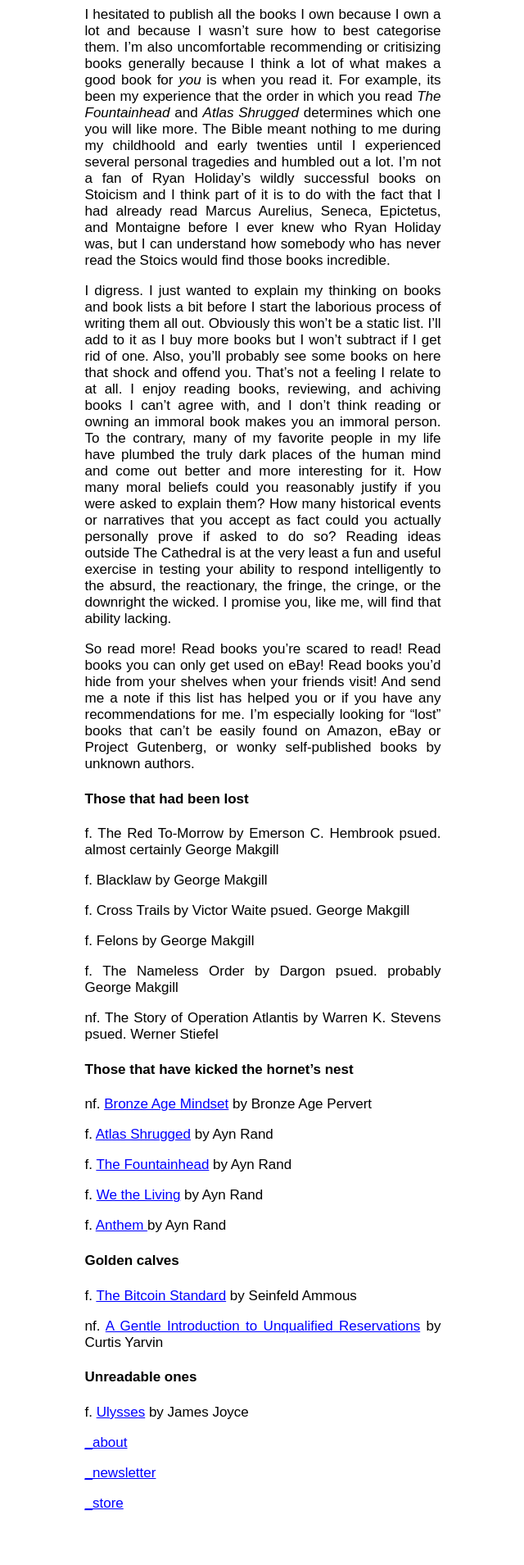
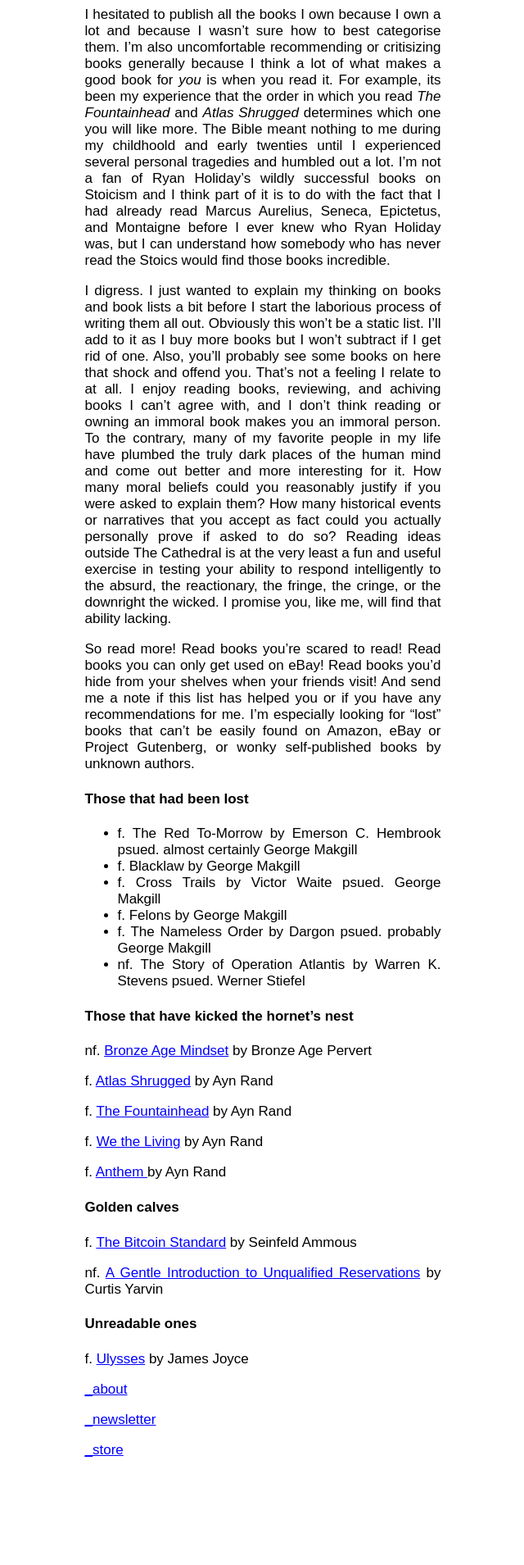
Before and after one commit to 0x000m/old, a Jekyll site: the page built from _posts/2022-05-18-bookshelves.md, in a window 1280 px wide. Shown: the whole page at 82% size, without its empty margins (319-959 px from the left). Built offline with Jekyll 4.4.1, drawn with Linux system fonts in a browser that asks for light colours; after the commit the page ends 1844 px from its top, so only the background shows below that.

```diff
--- a/_posts/2022-05-18-bookshelves.md
+++ b/_posts/2022-05-18-bookshelves.md
@@ -25,17 +25,12 @@ So read more! Read books you're scared to read! Read books you can only get used
 
 #### Those that had been lost
 
-f. The Red To-Morrow by Emerson C. Hembrook psued. almost certainly George Makgill
-
-f. Blacklaw by George Makgill
-
-f. Cross Trails by Victor Waite psued. George Makgill
-
-f. Felons by George Makgill
-
-f. The Nameless Order by Dargon psued. probably George Makgill
-
-nf. The Story of Operation Atlantis by Warren K. Stevens psued. Werner Stiefel
+- f. The Red To-Morrow by Emerson C. Hembrook psued. almost certainly George Makgill
+- f. Blacklaw by George Makgill
+- f. Cross Trails by Victor Waite psued. George Makgill
+- f. Felons by George Makgill
+- f. The Nameless Order by Dargon psued. probably George Makgill
+- nf. The Story of Operation Atlantis by Warren K. Stevens psued. Werner Stiefel
 
 #### Those that have kicked the hornet's nest
 
```
